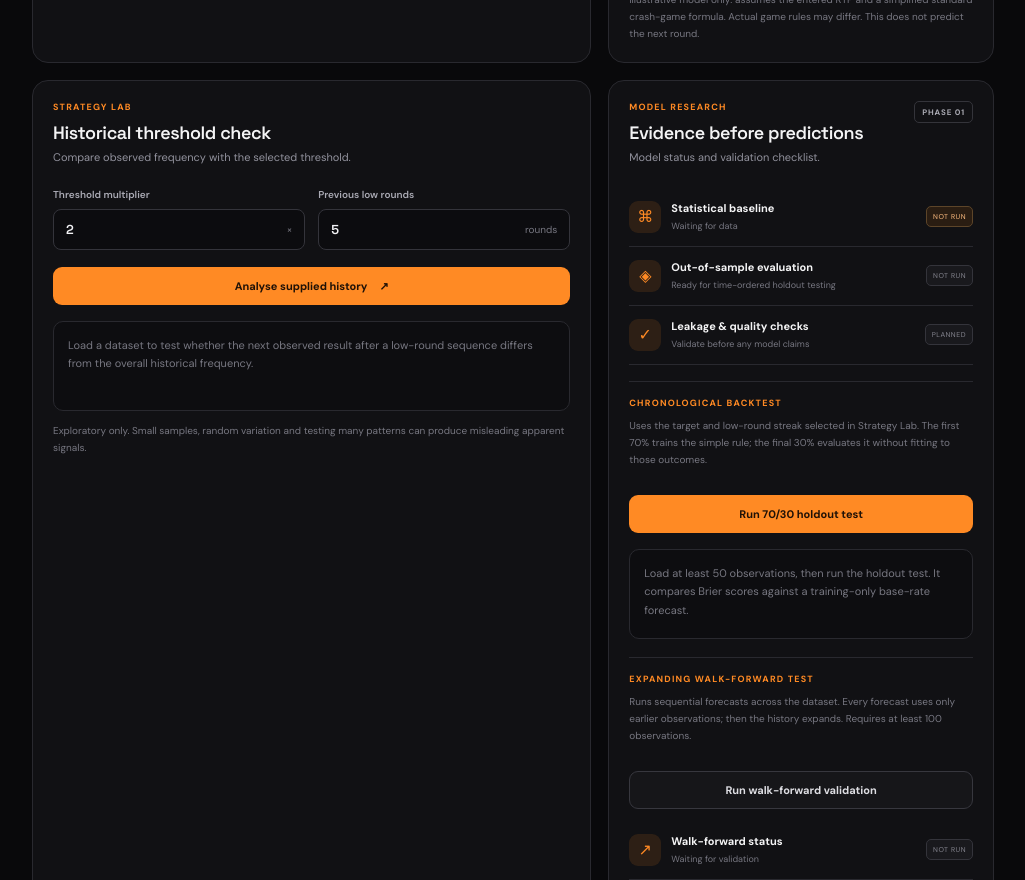
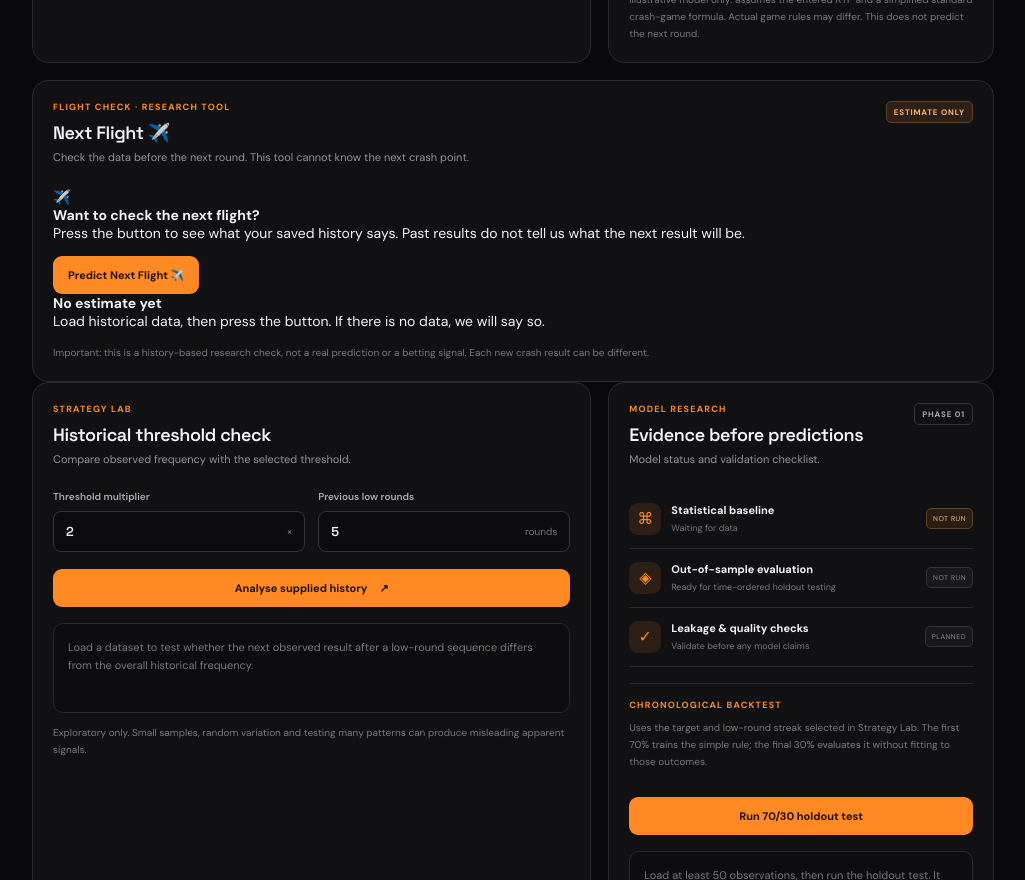
Before and after one commit to gomezdigital/Gomez-Aviator-Intelligence, a plain HTML site: page index.html in a window 1280 px wide. Shown: the part 2230-3110 px from the top of the page, without its empty margins (251-1276 px from the left). Drawn offline with Linux system fonts and the light colour scheme.

Commit message:
Add simple Next Flight research button to dashboard

```diff
--- a/index.html
+++ b/index.html
@@ -135,6 +135,25 @@
         </article>
       </section>
 
+      <section class="panel flight-predictor-panel" id="flight-predictor" aria-labelledby="flight-predictor-title">
+        <div class="panel-heading">
+          <div><div class="section-kicker">FLIGHT CHECK · RESEARCH TOOL</div><h2 id="flight-predictor-title">Next Flight ✈️</h2><p>Check the data before the next round. This tool cannot know the next crash point.</p></div>
+          <span class="panel-tag orange-tag">ESTIMATE ONLY</span>
+        </div>
+        <div class="flight-predictor-content">
+          <div class="flight-icon" aria-hidden="true">✈️</div>
+          <div class="flight-predictor-copy">
+            <strong>Want to check the next flight?</strong>
+            <p>Press the button to see what your saved history says. Past results do not tell us what the next result will be.</p>
+            <button class="button button-primary" id="predict-next-flight" type="button">Predict Next Flight ✈️</button>
+          </div>
+        </div>
+        <div id="next-flight-result" class="next-flight-result" role="status" aria-live="polite">
+          <strong>No estimate yet</strong><p>Load historical data, then press the button. If there is no data, we will say so.</p>
+        </div>
+        <p class="small-note">Important: this is a history-based research check, not a real prediction or a betting signal. Each new crash result can be different.</p>
+      </section>
+
       <section class="content-grid lower-grid">
         <article class="panel" id="strategy-lab">
           <div class="panel-heading"><div><div class="section-kicker">STRATEGY LAB</div><h2>Historical threshold check</h2><p>Compare observed frequency with the selected threshold.</p></div></div>
```
